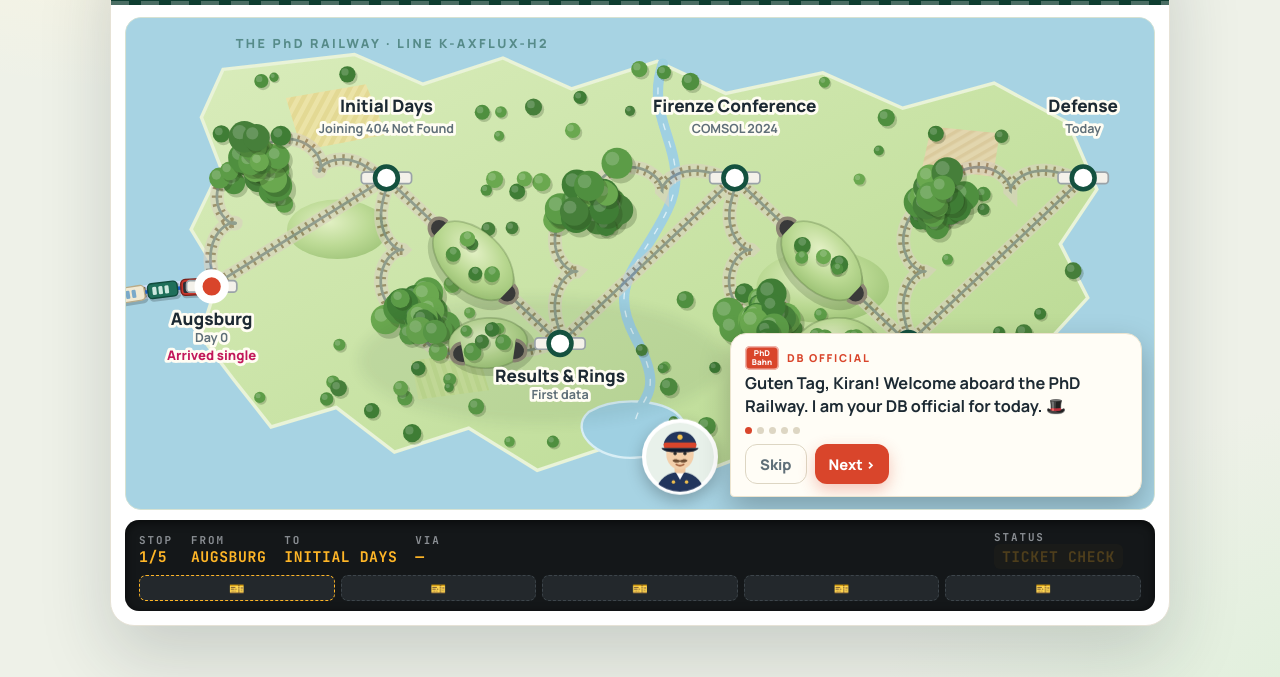
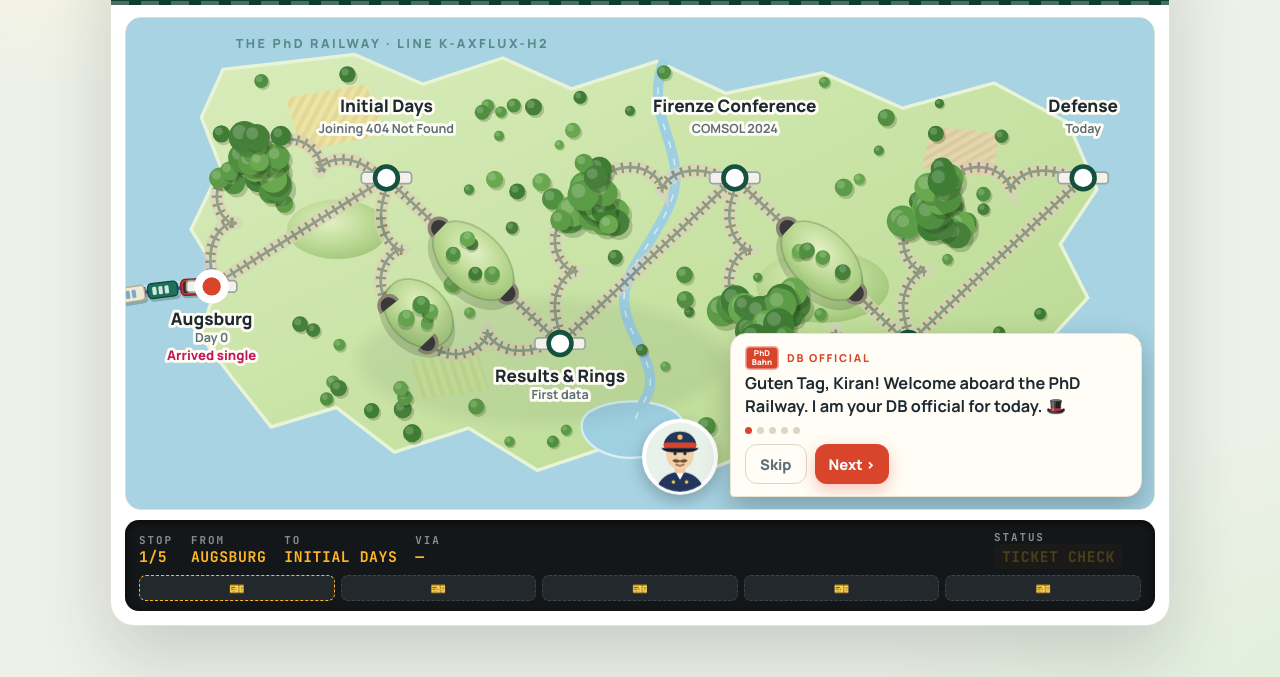
Before and after one commit to RohanKini7/ticket_to_ride, a plain HTML site: page index.html in a window 1280 px wide. Shown: the part 123-800 px from the top of the page. Drawn offline with Linux system fonts and the light colour scheme.

Commit message:
Tunnel instead of forest on the curved Initial Days → Results & Rings track
- Removed the two extra curved-track tunnels
- That leg's curved track now runs through a tunnel in the middle (no forest)

Co-Authored-By: Claude Opus 5.5 <noreply@anthropic.com>
Claude-Session: https://claude.ai/code/session_015QERPtkPJZPMnCPqmii88K

```diff
--- a/index.html
+++ b/index.html
@@ -485,8 +485,8 @@ function tree(g,x,y,r){
   el("circle",{cx:x-r*.3,cy:y-r*.3,r:r*.45,fill:"rgba(255,255,255,.18)"},g);
 }
 // A hill with two tunnel portals over a stretch of a curved track
-function curvedTunnel(pts,canopy){
-  const i1=Math.floor(pts.length*.72), i2=Math.floor(pts.length*.9), seg=pts.slice(i1,i2+1);
+function curvedTunnel(pts,canopy,from,to){
+  const i1=Math.floor(pts.length*from), i2=Math.floor(pts.length*to), seg=pts.slice(i1,i2+1);
   const [x1,y1]=pts[i1],[x2,y2]=pts[i2], ang=Math.atan2(y2-y1,x2-x1), c=Math.cos(-ang), sn=Math.sin(-ang);
   const mx=(x1+x2)/2, my=(y1+y2)/2;
   // extent of the track stretch in the chord's frame, so the hill covers all of it
@@ -506,11 +506,13 @@ function curvedTunnel(pts,canopy){
 (function scenery(){
   const canopy=document.getElementById("canopy");
   TRACKS.forEach(t=>{
-    if(!t.ideal){                                       // forest over the middle of every tangled track
-      const pts=sampleD(t.d,7), a=Math.floor(pts.length*.36), b=Math.floor(pts.length*.64);
-      const g=el("g",{class:"forest"},canopy);
-      for(let i=a;i<=b;i++){const[x,y]=pts[i];for(let j=0;j<2;j++)tree(g,x+(rnd()-.5)*30,y+(rnd()-.5)*30,8+rnd()*6)}
-      if(t.k%2===1)curvedTunnel(pts,canopy);           // …and a tunnel near the end, so both choices on this leg go underground
+    if(!t.ideal){
+      const pts=sampleD(t.d,7);
+      if(t.k===1){curvedTunnel(pts,canopy,.36,.64)}    // Initial Days → Results & Rings: a tunnel instead of a forest
+      else{                                             // forest over the middle of the other tangled tracks
+        const a=Math.floor(pts.length*.36), b=Math.floor(pts.length*.64), g=el("g",{class:"forest"},canopy);
+        for(let i=a;i<=b;i++){const[x,y]=pts[i];for(let j=0;j<2;j++)tree(g,x+(rnd()-.5)*30,y+(rnd()-.5)*30,8+rnd()*6)}
+      }
     }else if(t.k%2===1){                                // tunnel under a hill on every other ideal track
       const A=CITIES[t.a],B=CITIES[t.b],L=Math.hypot(B.x-A.x,B.y-A.y),ang=Math.atan2(B.y-A.y,B.x-A.x)*180/Math.PI;
       const mx=(A.x+B.x)/2,my=(A.y+B.y)/2,rx=L*.2;
```
